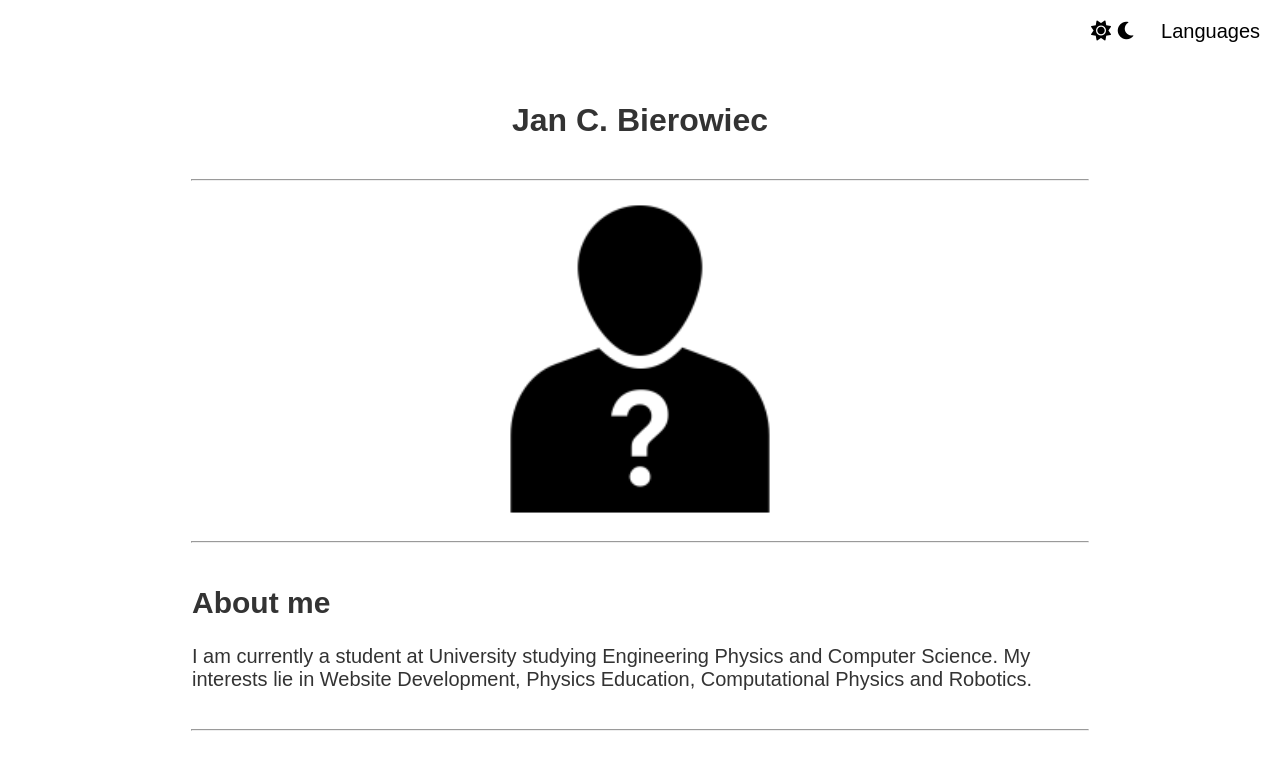
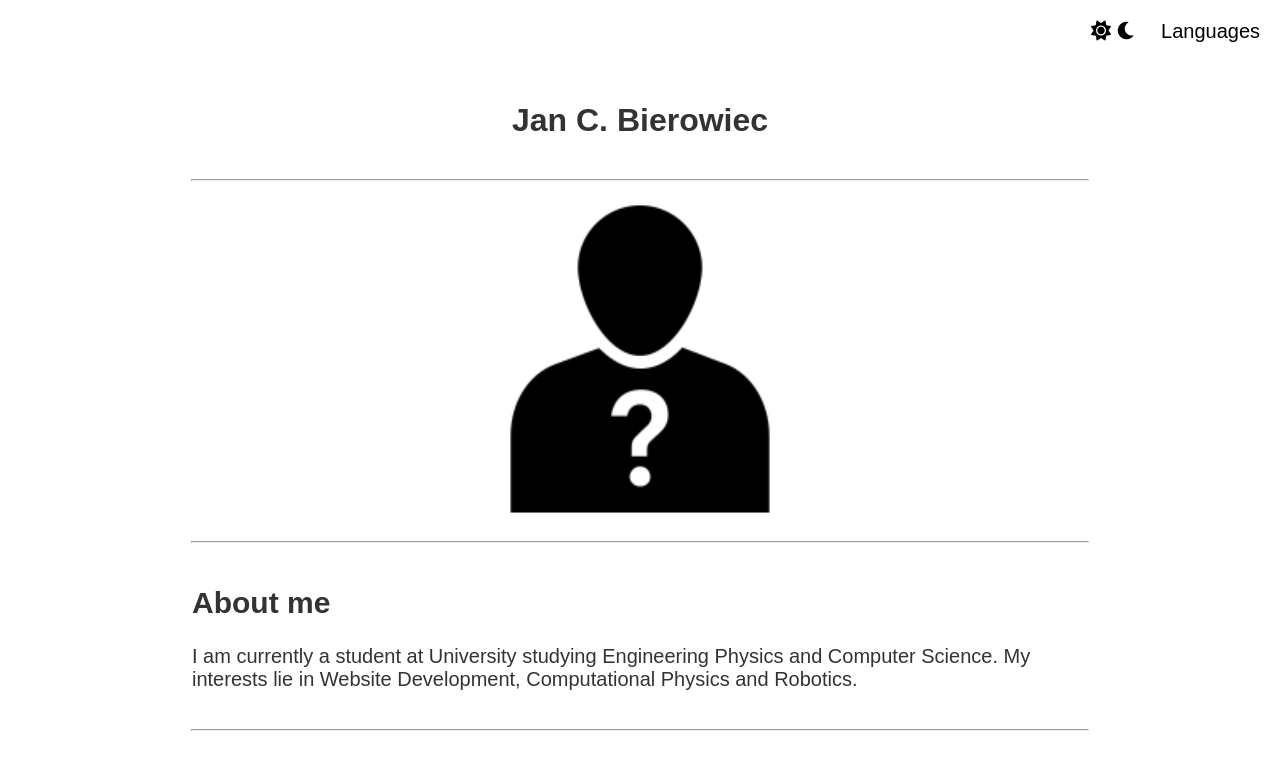
Before and after one commit to jbierowiec/jancbierowiec_old, a plain HTML site: page index.html in a window 1280 px wide. Shown: the top 771 px of the page. Drawn offline with Linux system fonts and the light colour scheme.

Commit message:
fourth commit

```diff
--- a/index.html
+++ b/index.html
@@ -166,7 +166,7 @@
 	<br>
 	<div class="about">
 		<h2>About me</h2>
-		<p>I am currently a student at University studying Engineering Physics and Computer Science. My interests lie in Website Development, Physics Education, Computational Physics and Robotics.</p>
+		<p>I am currently a student at University studying Engineering Physics and Computer Science. My interests lie in Website Development, Computational Physics and Robotics.</p>
 	</div>
 	<!--
 	<div class="about">
```
